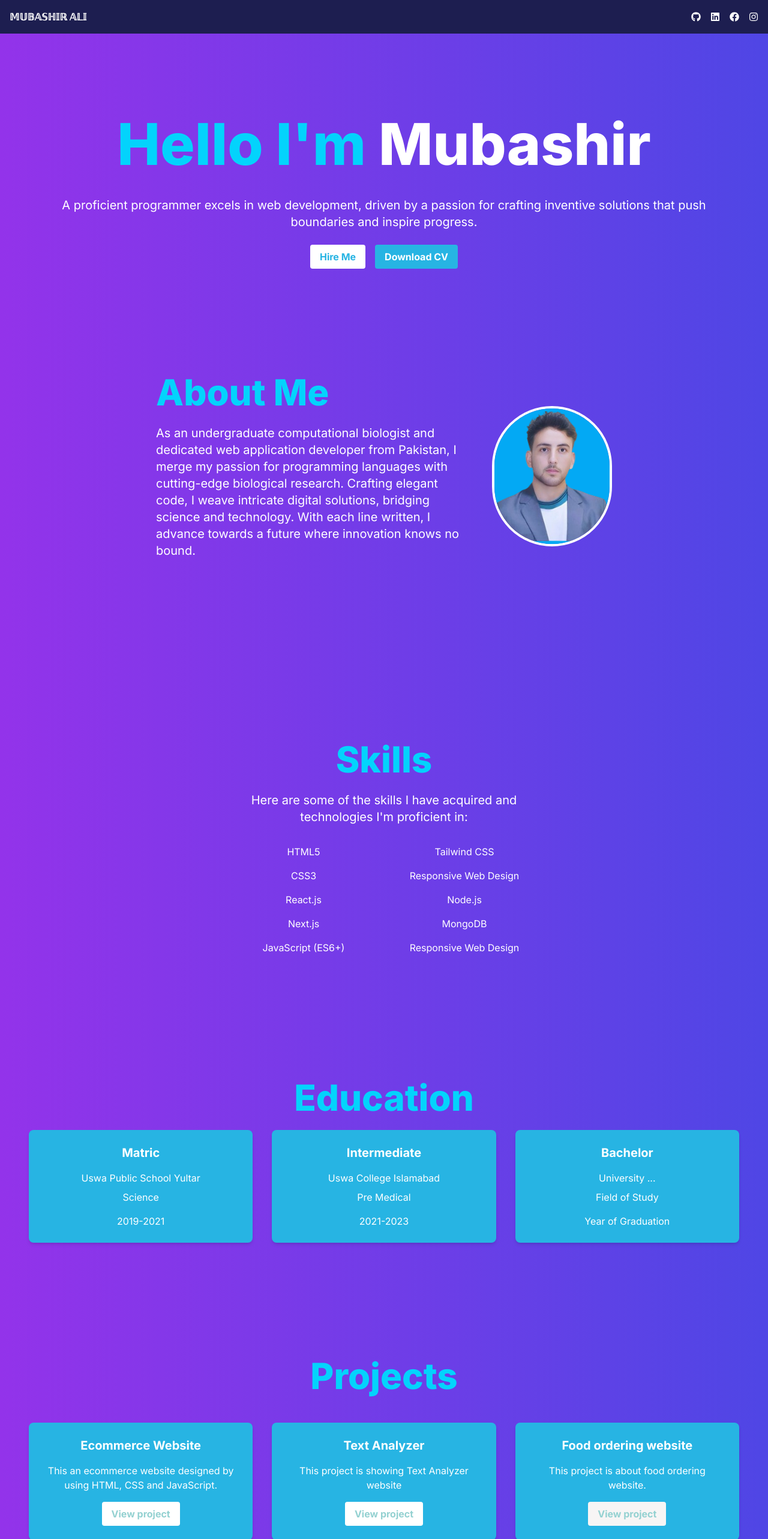
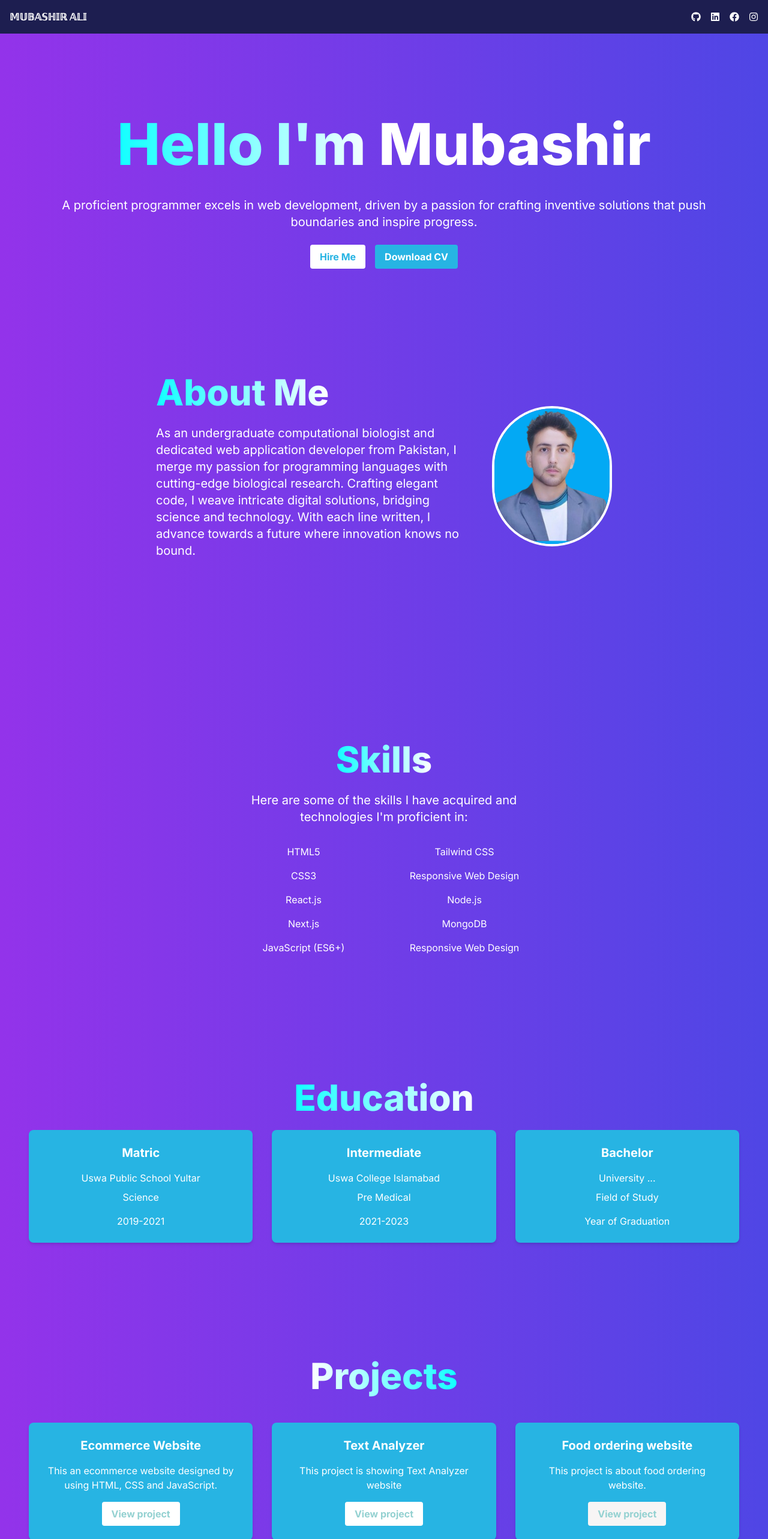
Before and after one commit to mubashir1837/nextjs-portfolioo, a Next.js app: page / in a window 1280 px wide. Shown: the top 2566 px of the page at 60% size. Built offline with nearby package versions, Linux system fonts and the light colour scheme.

Commit message:
porfolio

```diff
--- a/app/components/AboutMe.jsx
+++ b/app/components/AboutMe.jsx
@@ -6,7 +6,7 @@ const AboutMe = () => {
       <section className="about-me flex flex-col sm:flex-row items-center justify-center text-center sm:text-left py-24 mt-20"> {/* Adjusted margin from mt-12 to mt-20 */}
         <div className="text-white max-w-lg">
           <h2 className="mb-6 text-4xl sm:text-5xl lg:text-6xl font-extrabold">
-            <span className="text-[#03d3fc]">About Me</span>
+            <span className="text-transparent bg-clip-text bg-gradient-to-r from-[#1ff] to-[#fff]">About Me</span>
           </h2>
           <p className="text-lg sm:text-xl mb-8">
           As an undergraduate computational biologist and dedicated web application
--- a/app/components/EducationSection.jsx
+++ b/app/components/EducationSection.jsx
@@ -6,7 +6,7 @@ const EducationSection = () => {
     <section className="education py-10 sm:py-16 lg:py-24 text-center">
       <div className="container mx-auto">
         <h2 className="mb-6 text-4xl sm:text-5xl lg:text-6xl font-extrabold">
-          <span className="text-[#03d3fc]">Education</span>
+          <span className="text-transparent bg-clip-text bg-gradient-to-r from-[#1ff] to-[#fff]">Education</span>
         </h2>
         <div className="grid grid-cols-1 sm:grid-cols-2 lg:grid-cols-3 gap-8">
 
--- a/app/components/Hero.jsx
+++ b/app/components/Hero.jsx
@@ -7,7 +7,7 @@ const Hero = () => {
   return (
     <section className="hero">
       <div className="text-center mt-8">
-        <h1 className="mb-4 text-4xl sm:text-5xl lg:text-8xl lg:leading-normal font-extrabold text-white"><span className="text-[#03d3fc]">Hello I&apos;m</span> Mubashir</h1>
+        <h1 className="mb-4 text-4xl sm:text-5xl lg:text-8xl lg:leading-normal font-extrabold text-white"><span className="text-transparent bg-clip-text bg-gradient-to-r from-[#1ff] to-[#fff]">Hello I&apos;m </span> Mubashir</h1>
         <p className="text-white text-base sm:text-lg mb-6 lg:text-xl">A proficient programmer excels in web development, driven by a passion for crafting inventive solutions that push boundaries and inspire progress.</p>
         <div className="mt-4">
         <Link
--- a/app/components/ProjectSection.jsx
+++ b/app/components/ProjectSection.jsx
@@ -5,7 +5,7 @@ const ProjectSection = () => {
     <section className="projects py-10 sm:py-16 lg:py-24 text-center">
       <div className="container mx-auto">
         <h2 className="mb-6 text-4xl sm:text-5xl lg:text-6xl font-extrabold">
-          <span className="text-[#03d3fc]">Projects</span>
+          <span className="text-transparent bg-clip-text bg-gradient-to-r from-[#fff] to-[#1ff]">Projects</span>
         </h2>
         <br />
         <div className="grid grid-cols-1 sm:grid-cols-2 lg:grid-cols-3 gap-8">
--- a/app/components/Skills.jsx
+++ b/app/components/Skills.jsx
@@ -5,7 +5,7 @@ const Skills = () => {
     <section className="skills flex flex-col items-center justify-center text-center py-24 mt-20">
       <div className="text-white max-w-lg">
         <h2 className="mb-6 text-4xl sm:text-5xl lg:text-6xl font-extrabold">
-          <span className="text-[#03d3fc]">Skills</span>
+          <span className="text-transparent bg-clip-text bg-gradient-to-r from-[#1ff] to-[#fff]">Skills</span>
         </h2>
         <p className="text-lg sm:text-xl mb-8">
           Here are some of the skills I have acquired and technologies I&apos;m proficient in:
```
